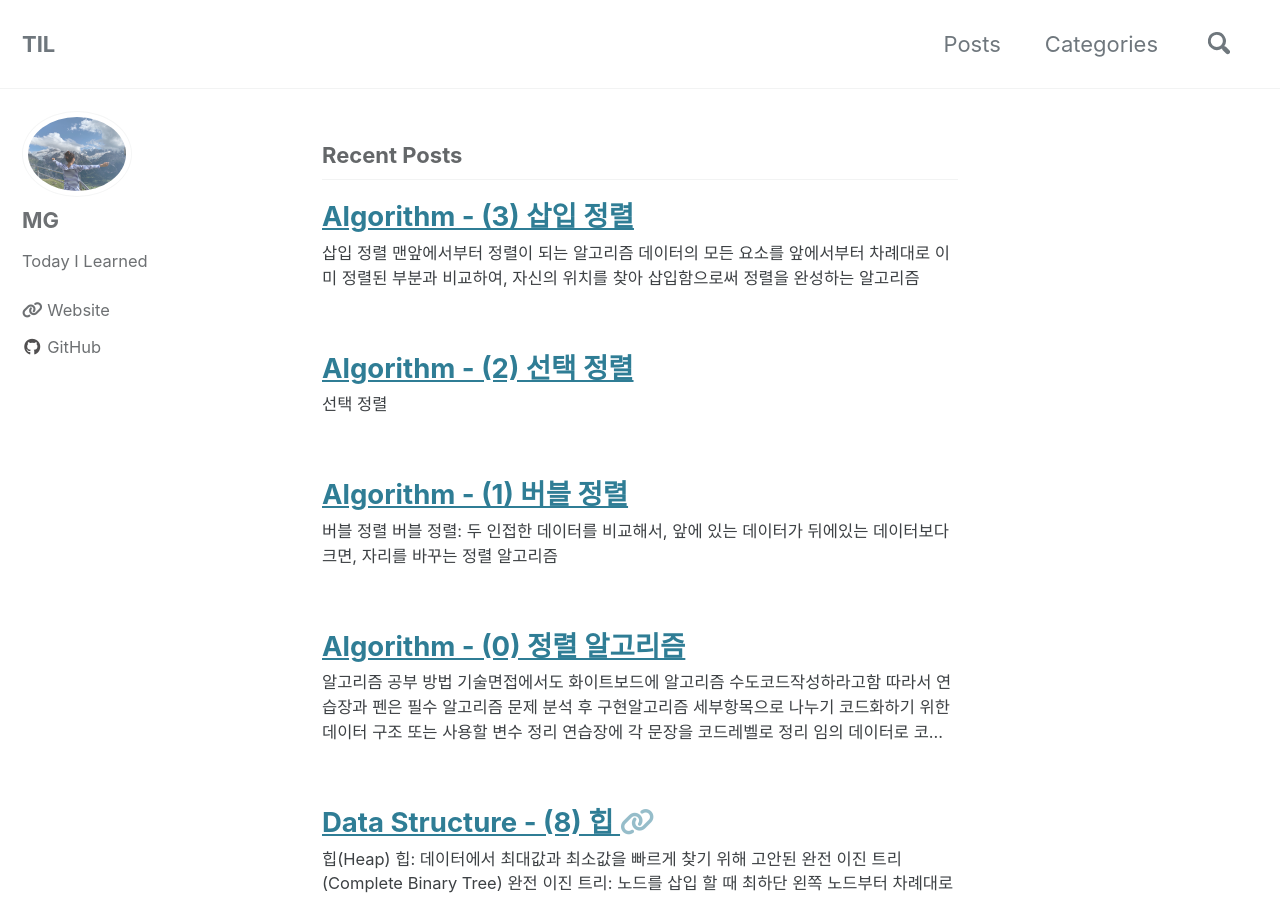
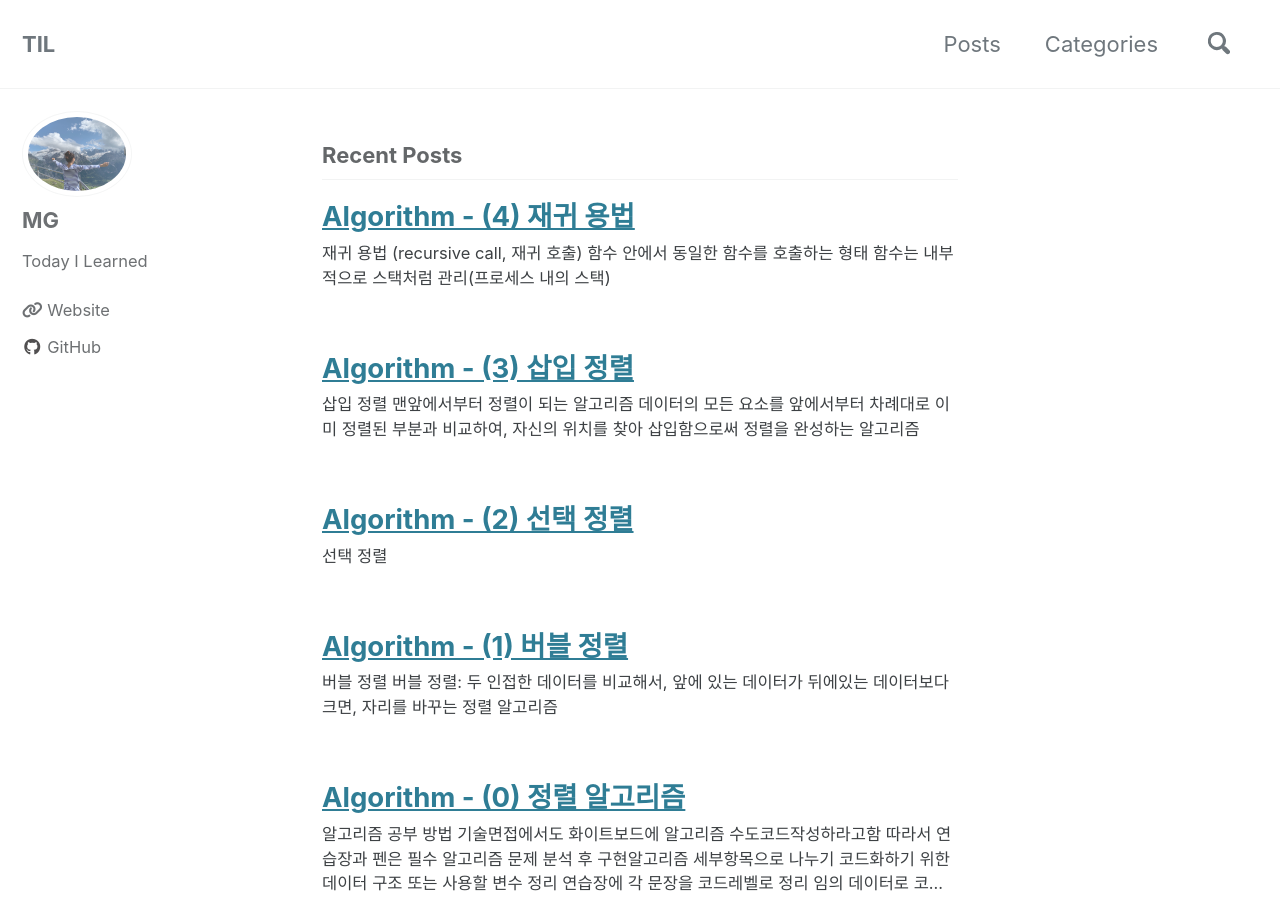
Before and after one commit to sujinsjlee/TIL, a Jekyll site: the page built from index.html, in a window 1280 px wide and 900 px high. Built offline with Jekyll 4.4.1, drawn with Linux system fonts in a browser that asks for light colours; cached includes are drawn as plain includes; nearby versions of some CDN libraries; the list of posts is cut into pages by our own code; part of the change alters nothing that is shown; some of the changed text lies outside the part shown.

Commit message:
[Algorithm] Recursive publish

````diff
--- a/_posts/2020-03-14-Algorithm_(4)_recursive.md
+++ b/_posts/2020-03-14-Algorithm_(4)_recursive.md
@@ -1,6 +1,5 @@
 ---
 title: "Algorithm - (4) 재귀 용법"
-published: false
 categories:
   - Algorithm
 tags:
@@ -8,4 +7,201 @@ tags:
 use_math: true
 ---
 
-## 재귀
+## 재귀 용법 (recursive call, 재귀 호출)
+> **함수 안에서 동일한 함수를 호출하는 형태**
+> 함수는 내부적으로 **스택**처럼 관리(프로세스 내의 스택)
+
+# 프로그래밍 연습 (C++)
+
+## 회문(palindrome)
+> 순서를 거꾸로 읽어도 제대로 읽은 것고 동일한 단어를 판별하는 함수
+> ex) level, mom
+
+<!-면접에 자주 출제되는 문제-->
+
+* 회문을 **재귀 용법**으로 구현
+```cpp
+#include <iostream>
+#include <cstdio>
+/*
+l e v e l
+0 1 2 3 4  len 5 size 2
+
+m o m o
+0 1 2 3  len 4 size 2
+*/
+using namespace std;
+
+
+bool isPalindrome(char * str_s, int s, int e)
+{
+	if(s == e) //one charactor
+		return true;
+
+	if(str_s[s] != str_s[e]) // not palindrome
+		return false;
+
+	if(e - s > 1) // in case of len is even
+	//if( end - begin > 1 )
+		return isPalindrome(str_s, s+1, e-1);
+
+	return true;
+}
+
+int main()
+{
+	char str[100];
+	scanf("%s", str);
+	int len = 0;
+	for(int i = 0; str[i] ; ++i)
+	{
+		++len;
+	}
+
+	printf("%d\n", len);
+
+	if(isPalindrome(str, 0, len-1)) //since array index starts from 0, the -1 is essential
+		cout << "the input string is palindrome" << endl;
+	else
+		cout << "the input string is not palindrome" <<endl;
+
+
+
+	return 0;
+}
+```
+
+* 회문을 **반복문**으로 구현
+```cpp
+#include <iostream>
+#include <cstdio>
+/*
+l e v e l
+0 1 2 3 4  len 5 size 2
+
+m o m o
+0 1 2 3  len 4 size 2
+*/
+using namespace std;
+
+
+bool isPalindrome(char * str_s, int size)
+{
+	bool palindrome = false;
+	for(int i = 0; i < size; ++i)
+	{
+		if(str_s[i] == str_s[size*2 - i])
+		{
+			palindrome = true;
+		}
+		else
+		{
+			palindrome = false;
+			break;
+		}
+	}
+
+	return palindrome;
+
+}
+
+int main()
+{
+	char str[100];
+	scanf("%s", str);
+	int len = 0;
+	for(int i = 0; str[i] ; ++i)
+	{
+		++len;
+	}
+
+	printf("%d\n", len);
+
+	if(isPalindrome(str, len/2))
+		cout << "the input string is palindrome" << endl;
+	else
+		cout << "the input string is not palindrome" <<endl;
+
+
+
+	return 0;
+}
+```
+
+
+## 정수가 1이되는 과정을 출력하는 함수
+1. 정수 n에 대해
+2. n이 홀수이면 3 X n + 1 을 하고,
+3. n이 짝수이면 n 을 2로 나눕니다.
+4. 이렇게 계속 진행해서 n 이 결국 1이 될 때까지 2와 3의 과정을 반복합니다.
+
+```cpp
+#include<iostream>
+using namespace std;
+
+void test(int n)
+{
+	cout << n <<endl;
+	if(n == 1)
+		return;
+
+	if(n % 2 != 0)
+		return test(3*n + 1);
+	else
+		return test(n / 2);
+
+}
+
+int main()
+{
+	int n;
+	cin >> n;
+
+	test(n);
+
+}
+```
+
+## ACM-ICPC > Regionals > Asia > Korea > Asia Regional - Taejon 2001
+
+문제: 정수 4를 1, 2, 3의 조합으로 나타내는 방법은 다음과 같이 총 7가지가 있음
+1+1+1+1
+1+1+2
+1+2+1
+2+1+1
+2+2
+1+3
+3+1
+정수 n이 입력으로 주어졌을 때, n을 1, 2, 3의 합으로 나타낼 수 있는 방법의 수를 구하시오
+{: .notice--info}
+
+> point: 정수 n을 만들 수 있는 경우의 수를 리턴하는 함수 - f(n)
+> f(n) = f(n-1) + f(n-2) + f(n-3)
+
+```cpp
+#include<cstdio>
+#include<iostream>
+
+using namespace std;
+
+int test(int data)
+{
+	if(data == 1)
+		return 1;
+	else if(data == 2)
+		return 2;
+	else if(data ==3)
+		return 4;
+
+	return test(data-3) + test(data-2) + test(data-1);
+}
+
+int main()
+{
+	int n;
+	cin >> n;
+	int count = test(n);
+
+	cout << count << endl;
+}
+```
````
